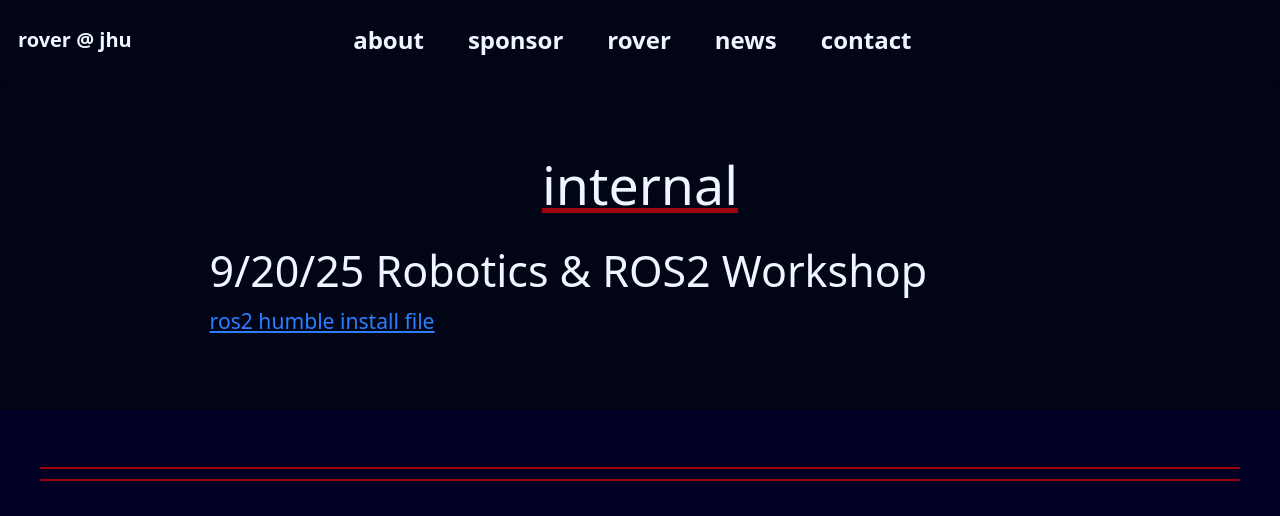
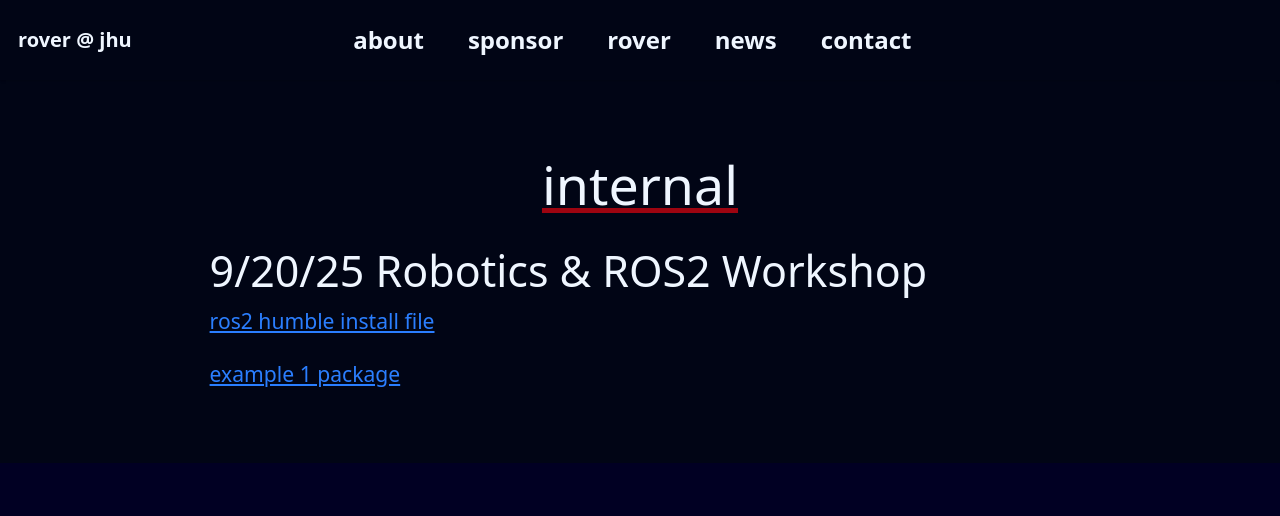
Before and after one commit to Johns-Hopkins-URC-Mars-Rover/jhu-rover-website, an Astro site: page /internal in a window 1280 px wide. Shown: the top 516 px of the page. Built offline with nearby package versions, Linux system fonts and the light colour scheme; Astro itself is replaced by a stand-in of ours.

Commit message:
added workshop materials

```diff
--- a/src/pages/internal.astro
+++ b/src/pages/internal.astro
@@ -18,5 +18,6 @@ import GeneralContent from "../layouts/GeneralContent.astro";
 			</h1>
             <h2>9/20/25 Robotics & ROS2 Workshop</h2>
             <p><a href="/files/ros2_humble_install.bash" download>ros2 humble install file</a></p>
+			<p><a href="/files/ros2_ex1.zip" download>example 1 package</a></p>
 	</GeneralContent>
 </BaseLayout>
```
Also changed, not shown: 1 other file.
